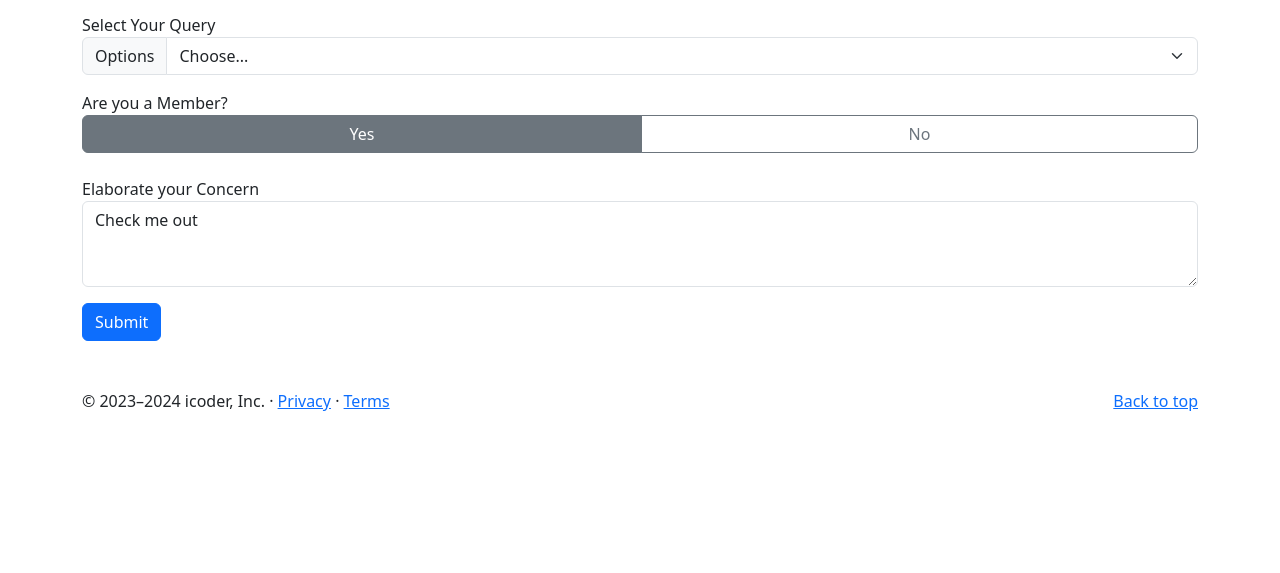
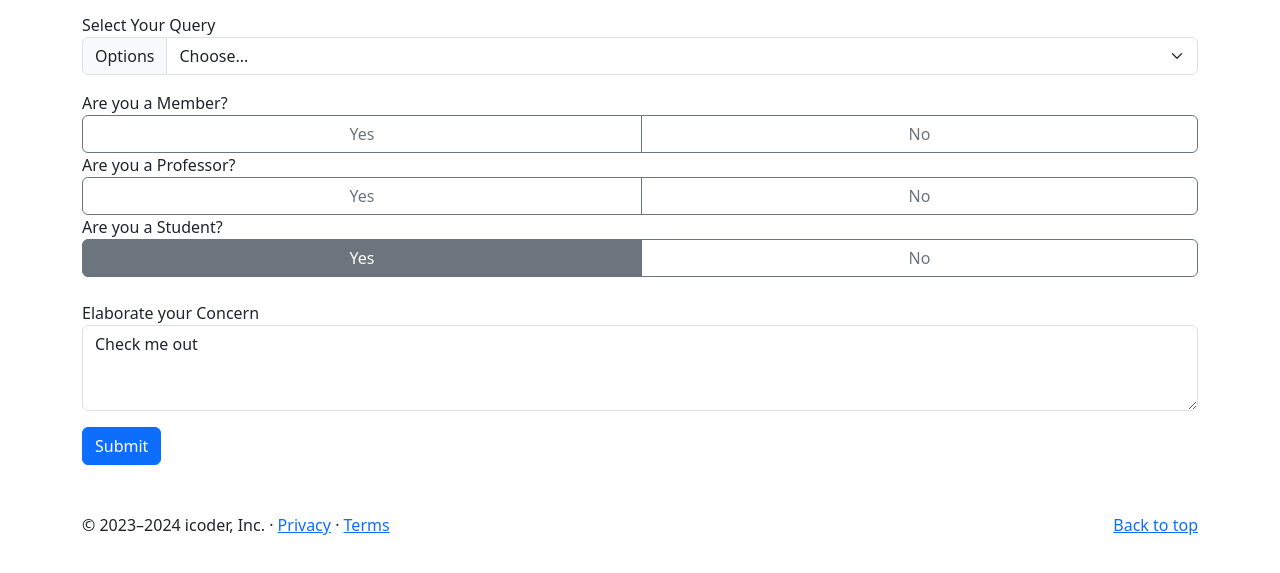
Before and after one commit to vaghasiyapinal/bootstrap-icoder-, a plain HTML site: page contact.html in a window 1280 px wide. Shown: the part 167-740 px from the top of the page. Drawn offline with nearby package versions, Linux system fonts and the light colour scheme.

Commit message:
Update contact.html

```diff
--- a/contact.html
+++ b/contact.html
@@ -81,6 +81,22 @@
                     <input type="radio" class="btn-check" name="btnradio" id="btnradio2" autocomplete="off">
                     <label class="btn btn-outline-secondary" for="btnradio2">No</label>
                   </div>
+                 <label for="exampleFormControlSelect" class="col-sm-2">Are you a Professor?</label>
+                <div class="btn-group"  role="group" aria-label="Basic radio toggle button group" btn-sm >
+                    <input type="radio" class="btn-check" name="btnradio" id="btnradio1" autocomplete="off" checked>
+                    <label class="btn btn-outline-secondary" for="btnradio1">Yes</label>
+
+                    <input type="radio" class="btn-check" name="btnradio" id="btnradio2" autocomplete="off">
+                    <label class="btn btn-outline-secondary" for="btnradio2">No</label>
+                  </div>
+                 <label for="exampleFormControlSelect" class="col-sm-2">Are you a Student?</label>
+                <div class="btn-group"  role="group" aria-label="Basic radio toggle button group" btn-sm >
+                    <input type="radio" class="btn-check" name="btnradio" id="btnradio1" autocomplete="off" checked>
+                    <label class="btn btn-outline-secondary" for="btnradio1">Yes</label>
+
+                    <input type="radio" class="btn-check" name="btnradio" id="btnradio2" autocomplete="off">
+                    <label class="btn btn-outline-secondary" for="btnradio2">No</label>
+                  </div>
             </div>
             <div class="mb-3 form-group my-4">
                 <label form="exampleFormControlTextarea">Elaborate your Concern</label>
```
